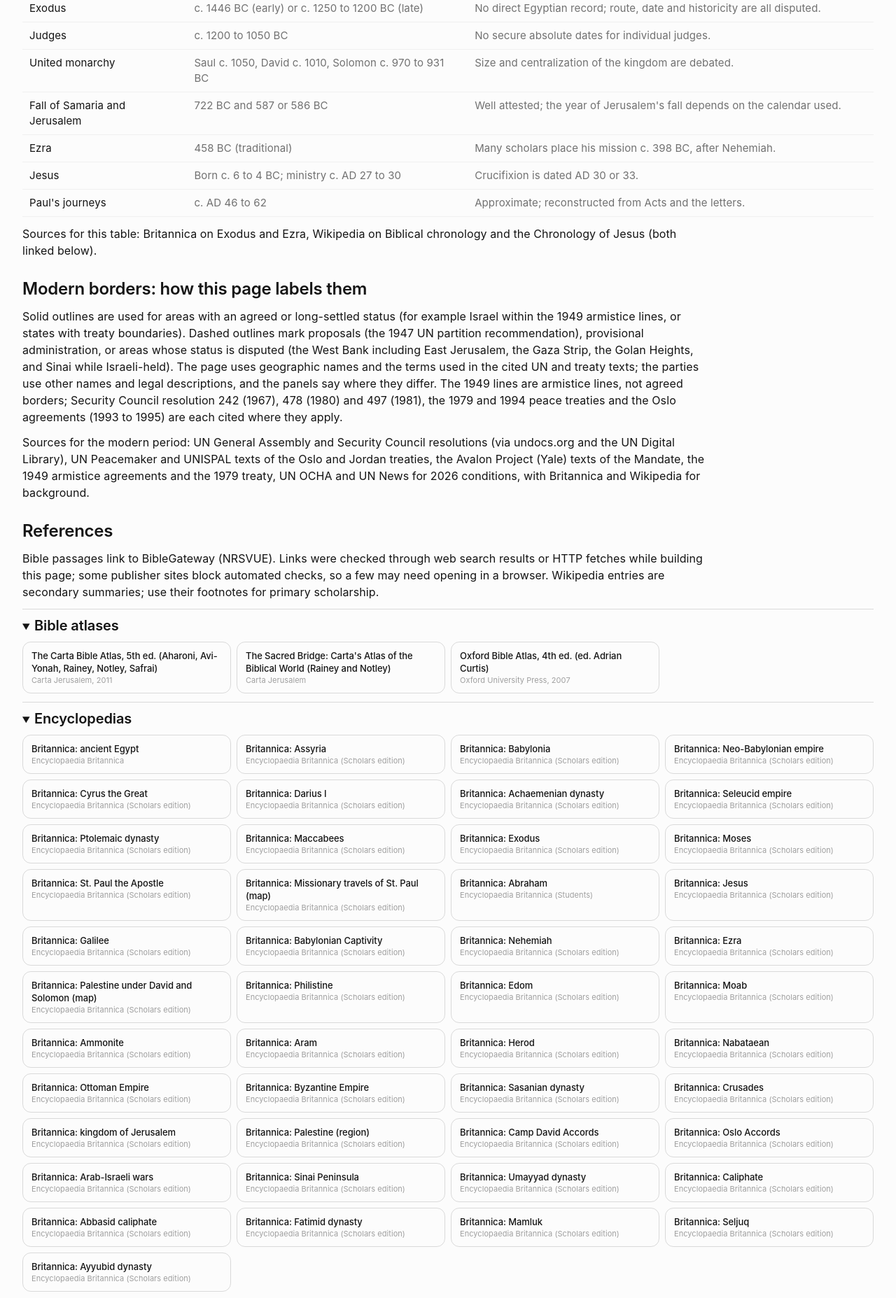
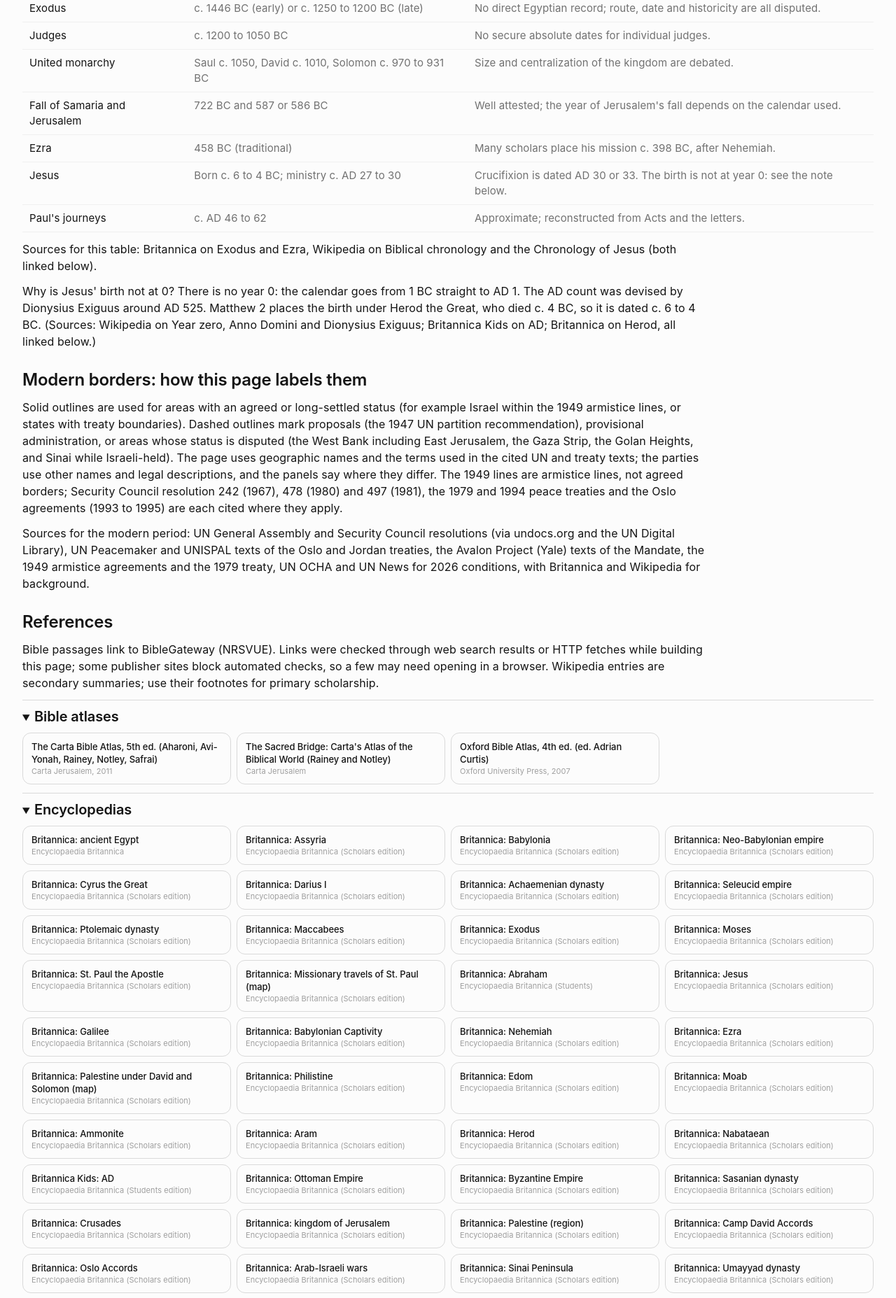
Before and after one commit to cdrjohnson/biblical-kingdoms-map, a React (Vite) app: page / in a window 1280 px wide. Shown: the part 2666-4521 px from the top of the page at 70% size. Built offline with nearby package versions, Linux system fonts and the light colour scheme.

Commit message:
Explain why Jesus' birth is not at year 0; typed 0 jumps to AD 1; hint when stepping across 1 BC/AD 1

```diff
--- a/scripts/e2e.mjs
+++ b/scripts/e2e.mjs
@@ -46,10 +46,15 @@ ok("year box clamps to 2000 BC", (await readout()) === "2000 BC", await readout(
 await setYearBox("banana");
 ok("year box shows a message for unreadable input", (await page.locator('[role="status"]').count()) > 0 && (await readout()) === "2000 BC");
 
+/* typed 0 skips to AD 1 with a hint */
+await setYearBox("0");
+ok("typing 0 shows AD 1 with a hint", (await readout()) === "AD 1" && /no year 0/i.test(await page.locator('[role="status"]').first().innerText()), await readout());
+{ const body = await page.locator("body").innerText(); ok("the page explains why the birth of Jesus is not at year 0", /Why is Jesus' birth not at 0\?/.test(body) && /Dionysius Exiguus around AD 525/.test(body) && /Herod the Great, who died c\. 4 BC/.test(body)); }
 /* ± buttons: skip year 0 */
 await setYearBox("AD 1");
 await page.getByRole("button", { name: "One year earlier" }).first().click();
 ok("minus: AD 1 goes to 1 BC", (await readout()) === "1 BC", await readout());
+ok("stepping across year 0 shows a brief hint", /no year 0/i.test(await page.locator('[role="status"]').first().innerText()));
 await page.getByRole("button", { name: "One year later" }).first().click();
 ok("plus: 1 BC goes to AD 1", (await readout()) === "AD 1", await readout());
 await page.getByRole("button", { name: "One year later" }).first().click({ modifiers: ["Shift"] });
--- a/src/App.tsx
+++ b/src/App.tsx
@@ -263,7 +263,8 @@ const S: Record<string, Src> = {
   wNK: W_("New_Kingdom_of_Egypt", "New Kingdom of Egypt"), wTIP: W_("Third_Intermediate_Period_of_Egypt", "Third Intermediate Period"), wLate: W_("Late_Period_of_ancient_Egypt", "Late Period of Egypt"),
   wSea: W_("Sea_Peoples", "Sea Peoples"), wMern: W_("Merneptah_Stele", "Merneptah Stele"), wMesha: W_("Mesha_Stele", "Mesha Stele"), wDan: W_("Tel_Dan_Stele", "Tel Dan Stele"),
   wSenn: W_("Sennacherib%27s_Annals", "Sennacherib's Annals"), wQarqar: W_("Battle_of_Qarqar", "Battle of Qarqar"), wJudges: W_("Book_of_Judges", "Book of Judges"), wExodus: W_("Exodus", "Exodus"),
-  wAbr: W_("Abraham", "Abraham"), wChron: W_("Biblical_chronology", "Biblical chronology"), wJChron: W_("Chronology_of_Jesus", "Chronology of Jesus"), wMin: W_("Ministry_of_Jesus", "Ministry of Jesus"),
+  wAbr: W_("Abraham", "Abraham"), wChron: W_("Biblical_chronology", "Biblical chronology"), wJChron: W_("Chronology_of_Jesus", "Chronology of Jesus"), wYear0: W_("Year_zero", "Year zero"), wAD: W_("Anno_Domini", "Anno Domini"), wDion: W_("Dionysius_Exiguus", "Dionysius Exiguus"),
+  brAD: { t: "Britannica Kids: AD", w: "Encyclopaedia Britannica (Students edition)", g: "Encyclopedias", u: "https://kids.britannica.com/students/article/AD/309640" }, wMin: W_("Ministry_of_Jesus", "Ministry of Jesus"),
   wPaul: W_("Paul_the_Apostle", "Paul the Apostle"), wReturn: W_("Return_to_Zion", "Return to Zion"), wEzra: W_("Ezra", "Ezra"), wNeh: W_("Nehemiah", "Nehemiah"), wCapt: W_("Babylonian_captivity", "Babylonian captivity"),
   wViaM: W_("Via_Maris", "Via Maris"), wKH: W_("King%27s_Highway_(ancient)", "King's Highway (ancient)"), wInc: W_("Incense_trade_route", "Incense trade route"), wSilk: W_("Silk_Road", "Silk Road"),
   wAlex: W_("Alexander_the_Great", "Alexander the Great"), wDiad: W_("Wars_of_the_Diadochi", "Wars of the Diadochi"), wMaccRev: W_("Maccabean_Revolt", "Maccabean Revolt"), wSiege63: W_("Siege_of_Jerusalem_(63_BC)", "Siege of Jerusalem (63 BC)"),
@@ -910,7 +911,7 @@ const parseYear = (raw: string): { y?: number; err?: string; note?: string } =>
   if (!m && !era) return { err: "Could not read that year. Try 586 BC, -586, AD 70, 70 CE or 1948." };
   const n = parseInt(num, 10);
   if (!isFinite(n) || num.length > 6) return { err: "That number is too large." };
-  if (n === 0) return { err: "There is no year 0 (1 BC is followed by AD 1)." };
+  if (n === 0) return { y: 1, note: "There is no year 0: 1 BC is followed by AD 1, so this shows AD 1." };
   const bc = era === "BC" || era === "BCE";
   const ad = era === "AD" || era === "CE";
   if (sign === "-" && ad) return { err: "A minus sign and AD/CE contradict each other." };
@@ -1647,7 +1648,7 @@ const ERAS: Era[] = [
   { id: "per", name: "Persian era", a: -539, b: -332, text: "Cyrus's decree (538 BC) lets Judeans return; the Second Temple is completed c. 516/515 BC. Judah is a small province. Nehemiah rebuilds the walls (445 BC); Ezra's mission is dated 458 BC by tradition, though some scholars place it c. 398 BC.", scr: ["Ezra 1", "Ezra 6", "Nehemiah 2", "Esther 1"], src: ["brCyrus", "brAch", "metAch", "wReturn", "brEzra", "brNeh", "wCylinder"] },
   { id: "hel", name: "Hellenistic era: Ptolemies and Seleucids", a: -332, b: -167, text: "Alexander conquers the Persian empire (334 to 323 BC) and his generals divide it. The Ptolemies hold Judea until 200 BC, then the Seleucids take it. Antiochus IV's suppression of Jewish practice in 167 BC sparks revolt.", scr: ["Daniel 8", "Daniel 11", "1 Maccabees 1"], src: ["wAlex", "wDiad", "brSel", "brPtol", "metSel", "wHell", "wPanium"] },
   { id: "has", name: "Maccabean revolt and the Hasmoneans", a: -167, b: -63, text: "Judas Maccabeus rededicates the Temple (164 BC). Hasmonean leaders win autonomy c. 142 BC and, under John Hyrcanus and Alexander Jannaeus, expand to Samaria, Idumea, Galilee and parts of Transjordan. A civil war invites Rome; Pompey takes Jerusalem in 63 BC.", scr: ["1 Maccabees 2", "1 Maccabees 13", "2 Maccabees 8"], src: ["brMacc", "wHasm", "wMaccRev", "wSiege63"] },
-  { id: "hrd", name: "Roman conquest and Herod the Great", a: -63, b: -4, text: "Judea becomes a Roman client state. Rome names Herod king (37 BC); he rebuilds the Temple and founds Caesarea, and rules until 4 BC. Egypt, the last Hellenistic kingdom, falls to Rome in 30 BC. The birth of Jesus is traditionally placed shortly before Herod's death.", scr: ["Matthew 2", "Luke 1", "Luke 2"], src: ["brHerod", "wHerod", "wHerodG", "wRomR", "wPtol"] },
+  { id: "hrd", name: "Roman conquest and Herod the Great", a: -63, b: -4, text: "Judea becomes a Roman client state. Rome names Herod king (37 BC); he rebuilds the Temple and founds Caesarea, and rules until 4 BC. Egypt, the last Hellenistic kingdom, falls to Rome in 30 BC. Why is Jesus' birth not at 0? There is no year 0: the calendar goes from 1 BC straight to AD 1. The AD count was devised by Dionysius Exiguus around AD 525. Matthew 2 places the birth under Herod the Great, who died c. 4 BC, so it is dated c. 6 to 4 BC.", scr: ["Matthew 2", "Luke 1", "Luke 2"], src: ["brHerod", "wHerod", "wHerodG", "wRomR", "wPtol", "wYear0", "wAD", "wDion", "brAD"] },
   { id: "jes", name: "Roman Judea and the ministry of Jesus", a: -4, b: 30, text: "Herod's sons divide the kingdom: Archelaus, Antipas and Philip. Judea becomes a Roman province in AD 6. Jesus teaches mainly in Galilee and Judea under Antipas and the prefect Pontius Pilate (AD 26 to 36); his crucifixion is dated AD 30 or 33.", scr: ["Luke 2", "Luke 3", "Matthew 4", "John 18"], src: ["wMin", "wJChron", "brJesus", "wPilate", "wHerod"] },
   { id: "chu", name: "Early church and the First Jewish-Roman War", a: 30, b: 101, text: "Paul's missions carry the gospel around the Mediterranean (c. AD 46 to 62). Herod Agrippa I rules a reunited Judea (AD 41 to 44). The revolt of AD 66 ends with the Temple's destruction in AD 70.", scr: ["Acts 9", "Acts 12", "Acts 13", "Acts 28"], src: ["wPaul", "brPaul", "wRomE", "wFJRW", "wAgrippaI"] },
   { id: "lr", name: "Later Roman Empire and Sasanian Persia", a: 101, b: 395, text: "After the First Jewish-Roman War Judea stayed a Roman province. After the Bar Kokhba revolt (AD 132 to 135) Rome enlarged and renamed it Syria Palaestina. In Persia the Sasanians replaced the Parthians in AD 224 and became Rome's main eastern rival. This stretch is compressed on the timeline.", scr: [], src: ["wSyriaPal", "wBarK", "wSas", "brSas", "wRomE"] },
@@ -1756,6 +1757,17 @@ export default function App() {
   );
   const [yMsg, setYMsg] = useState<{ err: boolean; t: string }>({ err: false, t: "" });
   useEffect(() => { if (!yEdit) setYTxt(yr(year)); }, [year, yEdit]);
+  /* stepping across 1 BC / AD 1 skips the missing year 0: say so briefly */
+  const prevYr = useRef<number>(year);
+  useEffect(() => {
+    const p = prevYr.current; prevYr.current = year;
+    if ((p === -1 && year === 1) || (p === 1 && year === -1)) {
+      setYMsg({ err: false, t: "There is no year 0: 1 BC is followed by AD 1." });
+      const t = setTimeout(() => setYMsg((m: { err: boolean; t: string }) => (m.t.indexOf("no year 0") >= 0 ? { err: false, t: "" } : m)), 5000);
+      return () => clearTimeout(t);
+    }
+    return undefined;
+  }, [year]);
   const applyYear = () => {
     const r = parseYear(yTxt);
     if (r.y === undefined) { setYMsg({ err: true, t: r.err || "Could not read that year." }); return; }
@@ -2523,10 +2535,11 @@ export default function App() {
           ["United monarchy", "Saul c. 1050, David c. 1010, Solomon c. 970 to 931 BC", "Size and centralization of the kingdom are debated."],
           ["Fall of Samaria and Jerusalem", "722 BC and 587 or 586 BC", "Well attested; the year of Jerusalem's fall depends on the calendar used."],
           ["Ezra", "458 BC (traditional)", "Many scholars place his mission c. 398 BC, after Nehemiah."],
-          ["Jesus", "Born c. 6 to 4 BC; ministry c. AD 27 to 30", "Crucifixion is dated AD 30 or 33."],
+          ["Jesus", "Born c. 6 to 4 BC; ministry c. AD 27 to 30", "Crucifixion is dated AD 30 or 33. The birth is not at year 0: see the note below."],
           ["Paul's journeys", "c. AD 46 to 62", "Approximate; reconstructed from Acts and the letters."],
         ]} />
         <Text>Sources for this table: Britannica on Exodus and Ezra, Wikipedia on Biblical chronology and the Chronology of Jesus (both linked below).</Text>
+        <Text>Why is Jesus' birth not at 0? There is no year 0: the calendar goes from 1 BC straight to AD 1. The AD count was devised by Dionysius Exiguus around AD 525. Matthew 2 places the birth under Herod the Great, who died c. 4 BC, so it is dated c. 6 to 4 BC. (Sources: Wikipedia on Year zero, Anno Domini and Dionysius Exiguus; Britannica Kids on AD; Britannica on Herod, all linked below.)</Text>
       </Section>
 
       <Section heading="Modern borders: how this page labels them">
```
Also changed, not shown: 2 other files (tests, documents, lock files or other folders).
